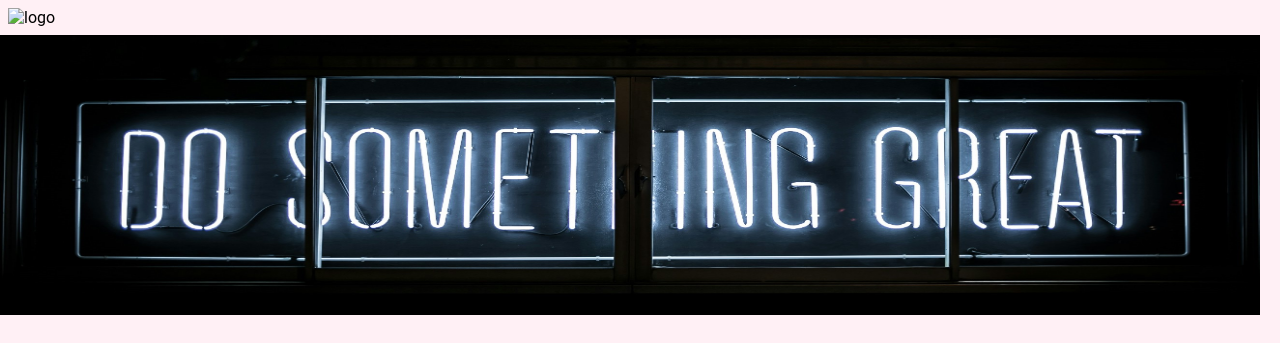
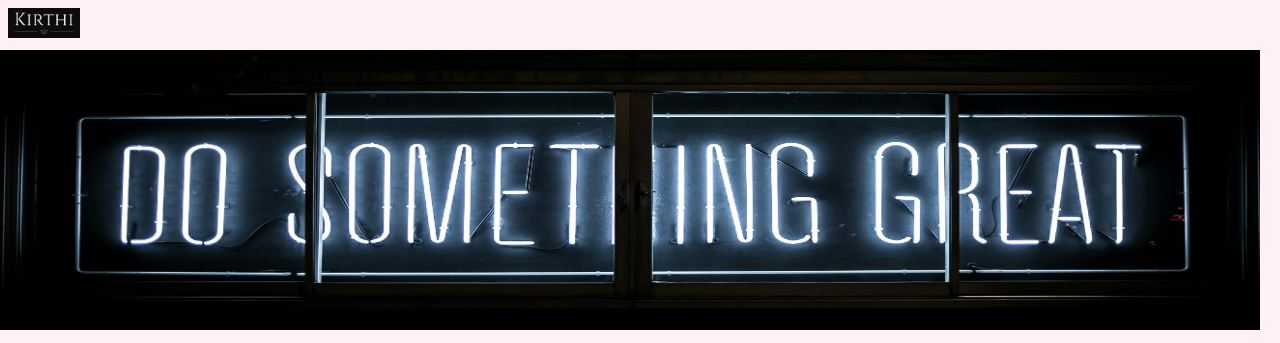
Before and after one commit to KiruthikaManibalan/carrer-site, a plain HTML site: page src/index.html in a window 1280 px wide. Shown: the top 343 px of the page. Drawn offline with Linux system fonts and the light colour scheme.

Commit message:
added img

```diff
--- a/src/index.html
+++ b/src/index.html
@@ -2,9 +2,8 @@
 <html>
 
 <head>
-    <title>
-        my first webpage
-    </title>
+    <title>Techy page</title>
+    <link rel="icon" href="/kith.png" type="image/x-icon">
     <link rel="stylesheet" href="style.css">
     <link rel="preconnect" href="https://fonts.googleapis.com">
     <link rel="preconnect" href="https://fonts.gstatic.com" crossorigin>
```
Also changed, not shown: src/kith.png (added).
